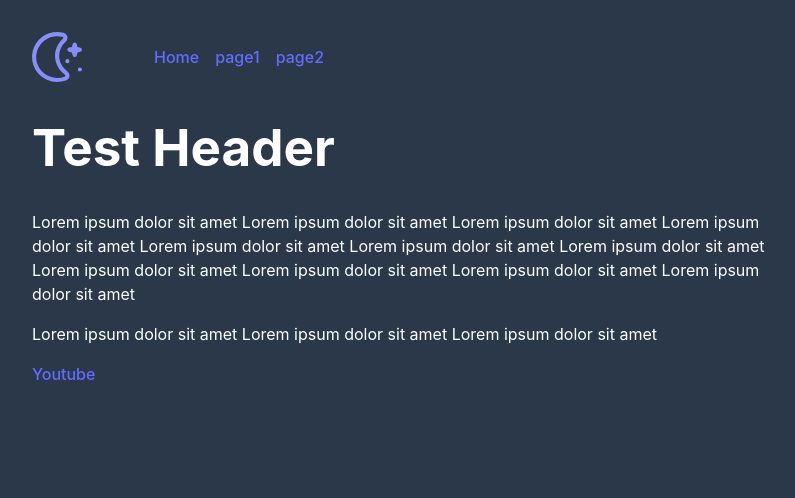
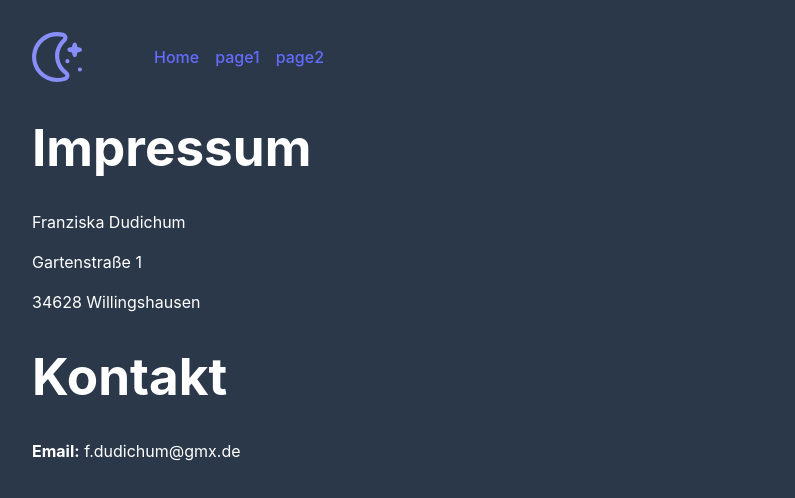
Before and after one commit to franzidu/Website, a React (Vite) app in the folder Website/: page /Impressum in a window 1280 px wide. Shown: the top 498 px of the page, without its empty margins (224-1019 px from the left). Built offline with nearby package versions, Linux system fonts and the light colour scheme.

Commit message:
added routing + Impressum

```diff
--- a/Website/package.json
+++ b/Website/package.json
@@ -12,6 +12,8 @@
   "dependencies": {
     "react": "^18.3.1",
     "react-dom": "^18.3.1",
+    "react-router": "^6.23.1",
+    "react-router-dom": "^6.23.1",
     "scss": "^0.2.4"
   },
   "devDependencies": {
--- a/Website/src/App.jsx
+++ b/Website/src/App.jsx
@@ -1,17 +1,21 @@
-import './App.scss'
-import Navbar from "./components/Navbar/Navbar.jsx"
+import React from "react";
+import { BrowserRouter as Router, Routes, Route } from "react-router-dom";
+import Home from "./pages/Home/Home";
+import Page1 from "./pages/page1/page1.jsx";
+import Page2 from "./pages/page2/page2.jsx";
+import Impressum from "./pages/Impressum/Impressum.jsx"
 
 function App() {
-
   return (
-    <div>
-      <Navbar/>
-      <h1>Test Header</h1>
-      <p>Lorem ipsum dolor sit amet Lorem ipsum dolor sit amet Lorem ipsum dolor sit amet Lorem ipsum dolor sit amet Lorem ipsum dolor sit amet Lorem ipsum dolor sit amet Lorem ipsum dolor sit amet Lorem ipsum dolor sit amet Lorem ipsum dolor sit amet Lorem ipsum dolor sit amet Lorem ipsum dolor sit amet</p>
-      <p>Lorem ipsum dolor sit amet Lorem ipsum dolor sit amet Lorem ipsum dolor sit amet </p>
-      <a href="http://youtube.de" target='_blank'>Youtube</a>
-    </div>
-  )
+    <Router>
+      <Routes>
+        <Route path="/" exact element={<Home />}></Route>
+        <Route path="/page1" exact element={<Page1 />}></Route>
+        <Route path="/page2" exact element={<Page2 />}></Route>
+        <Route path="/Impressum" exact element={<Impressum />}></Route>
+      </Routes>
+    </Router>
+  );
 }
 
-export default App
+export default App;
--- /dev/null
+++ b/Website/src/components/Footer/Footer.jsx
@@ -0,0 +1,13 @@
+import React from 'react';
+//import styles from "./Footer.module.scss"
+import {Link} from "react-router-dom"
+
+function Footer() {
+    return (
+        <div>
+            <Link to="/Impressum">Impressum</Link>
+        </div>
+     );
+}
+
+export default Footer;
--- a/Website/src/index.scss
+++ b/Website/src/index.scss
@@ -1,5 +1,4 @@
 @import "./utilities/colors.module.scss";
-
 
 :root {
   font-family: Inter, system-ui, Avenir, Helvetica, Arial, sans-serif;
@@ -13,6 +12,13 @@
   text-rendering: optimizeLegibility;
   -webkit-font-smoothing: antialiased;
   -moz-osx-font-smoothing: grayscale;
+
+  max-width: 60%;
+  margin: 0 auto;
+  margin-top: 1%;
+  margin-bottom: 1%;
+  padding: 1rem;
+  text-align: left;
 }
 
 a {
--- /dev/null
+++ b/Website/src/pages/Home/Home.jsx
@@ -0,0 +1,19 @@
+import "./Home.module.scss"
+import Navbar from "../../components/Navbar/Navbar.jsx"
+import Footer from "../../components/Footer/Footer.jsx"
+
+function Home() {
+
+  return (
+    <div>
+      <Navbar/>
+      <h1>Test Header</h1>
+      <p>Lorem ipsum dolor sit amet Lorem ipsum dolor sit amet Lorem ipsum dolor sit amet Lorem ipsum dolor sit amet Lorem ipsum dolor sit amet Lorem ipsum dolor sit amet Lorem ipsum dolor sit amet Lorem ipsum dolor sit amet Lorem ipsum dolor sit amet Lorem ipsum dolor sit amet Lorem ipsum dolor sit amet</p>
+      <p>Lorem ipsum dolor sit amet Lorem ipsum dolor sit amet Lorem ipsum dolor sit amet </p>
+      {/* <a href="http://youtube.de" target='_blank'>Youtube</a> */}
+      <Footer/>
+    </div>
+  );
+}
+
+export default Home
--- a/Website/src/App.scss
+++ b/Website/src/pages/Home/Home.module.scss
@@ -1,4 +1,4 @@
-@import "./utilities/colors.module.scss";
+@import "../../utilities/colors.module.scss";
 
 #root {
   max-width: 60%;
--- /dev/null
+++ b/Website/src/pages/Impressum/Impressum.jsx
@@ -0,0 +1,19 @@
+import React from 'react';
+import Navbar from '../../components/Navbar/Navbar.jsx';
+
+
+function Impressum() {
+    return (
+    <div>
+        <Navbar/>
+        <h1>Impressum</h1>
+        <p>Franziska Dudichum</p>
+        <p>Gartenstraße 1</p>
+        <p>34628 Willingshausen</p>
+
+        <h1>Kontakt</h1>
+        <p><b>Email:</b> f.dudichum@gmx.de</p>
+    </div> );
+}
+
+export default Impressum;
--- /dev/null
+++ b/Website/src/pages/page1/page1.jsx
@@ -0,0 +1,6 @@
+import React from 'react';
+function page1() {
+    return ( <div></div> );
+}
+
+export default page1;
--- /dev/null
+++ b/Website/src/pages/page2/page2.jsx
@@ -0,0 +1,7 @@
+import React from 'react';
+
+function page2() {
+    return ( <div></div> );
+}
+
+export default page2;
```
Also changed, not shown: Website/src/components/Footer/Footer.module.scss (added), 1 other file (tests, documents, lock files or other folders).
